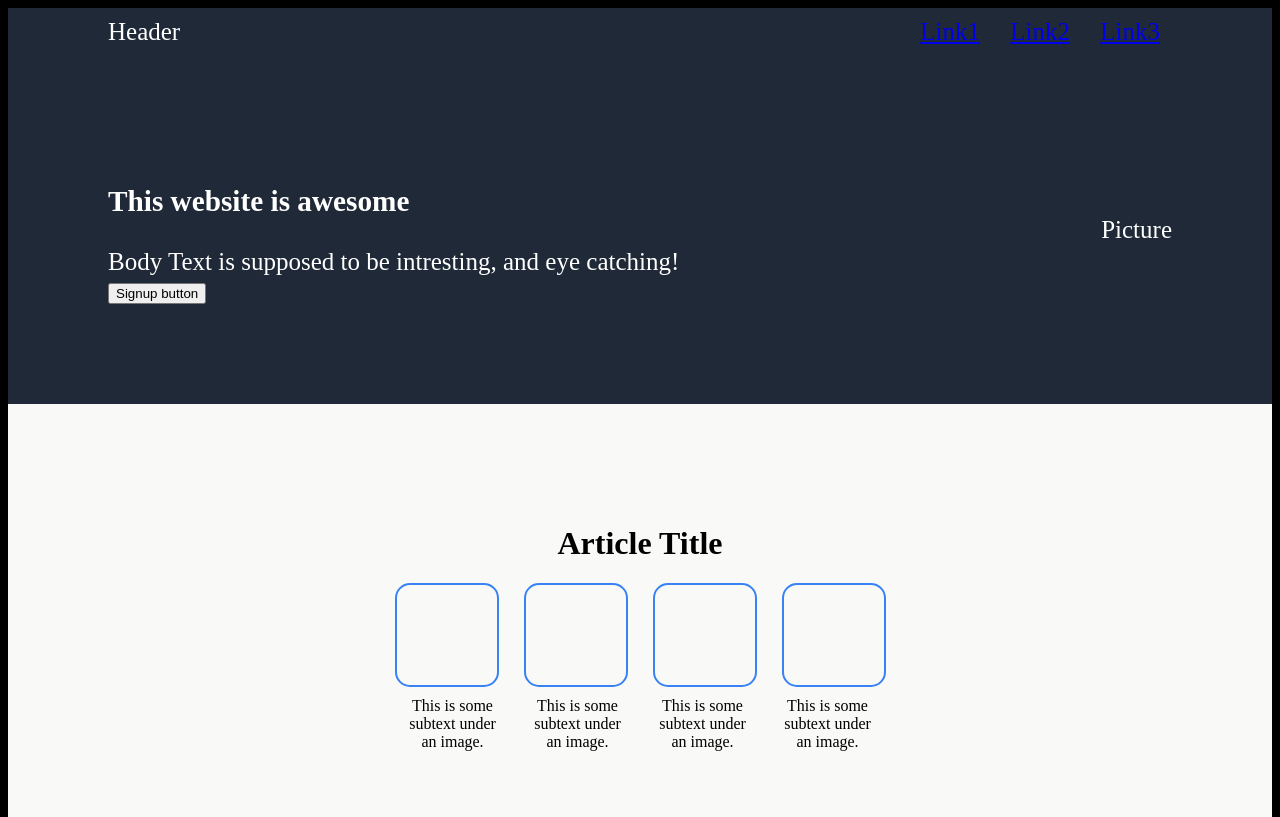
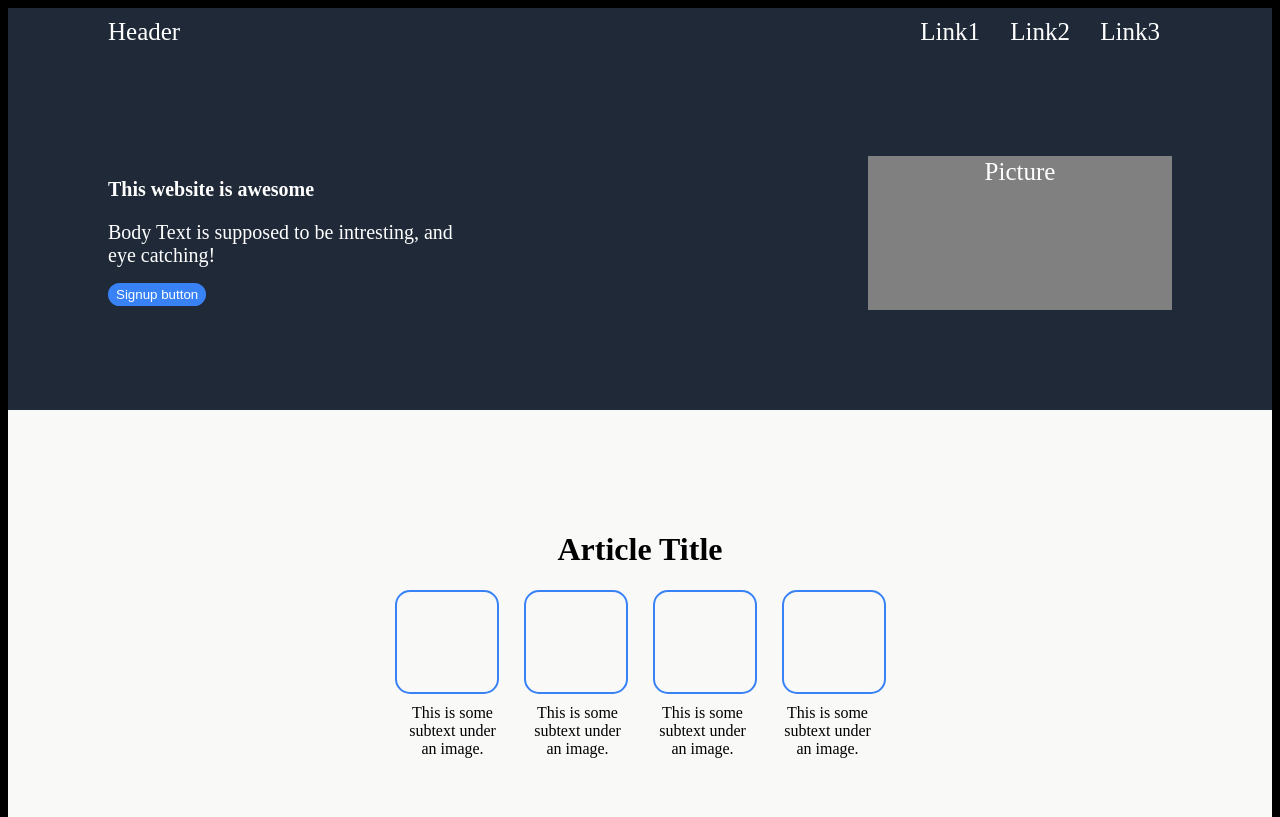
Before and after one commit to amolinaro471/landingPage, a plain HTML site: page index.html in a window 1280 px wide. Shown: the top 817 px of the page. Drawn offline with Linux system fonts and the light colour scheme.

Commit message:
This is pretty much the final product. Section one is done Just need to change the text when I feel like it.

```diff
--- a/style.css
+++ b/style.css
@@ -9,6 +9,11 @@ body {
     align-items: center;
     justify-content: space-between;
     height: auto;
+}
+
+.Links >  a {
+    text-decoration: none;
+    color: white;
 }
 
 .footer {
@@ -147,7 +152,41 @@ body {
 .three {
     background-color: #e5e7eb;
 }
-/*
-div {
+
+.one {
+    display: flex;
+    justify-content: space-between
+}
+
+.left {
+    width: 350px;
+    height: 150px;
+
+}
+
+.left > button {
+    border: 2px solid #3882F6;
+    background-color: #3882F6;
+    border-radius: 15px;
+    width: auto;
+    height: 15%;
+    color: white;
+}
+
+
+.left > h3 {
+    font-size: 20px;
+}
+
+.left > div {
+    font-size: 20px;
+    padding-bottom: 10px;
+}
+
+.right {
+    width: 300px;
+    height: 150px;
     border: 2px solid grey;
-}*/
+    background-color: grey;
+    text-align: center;
+}
```
